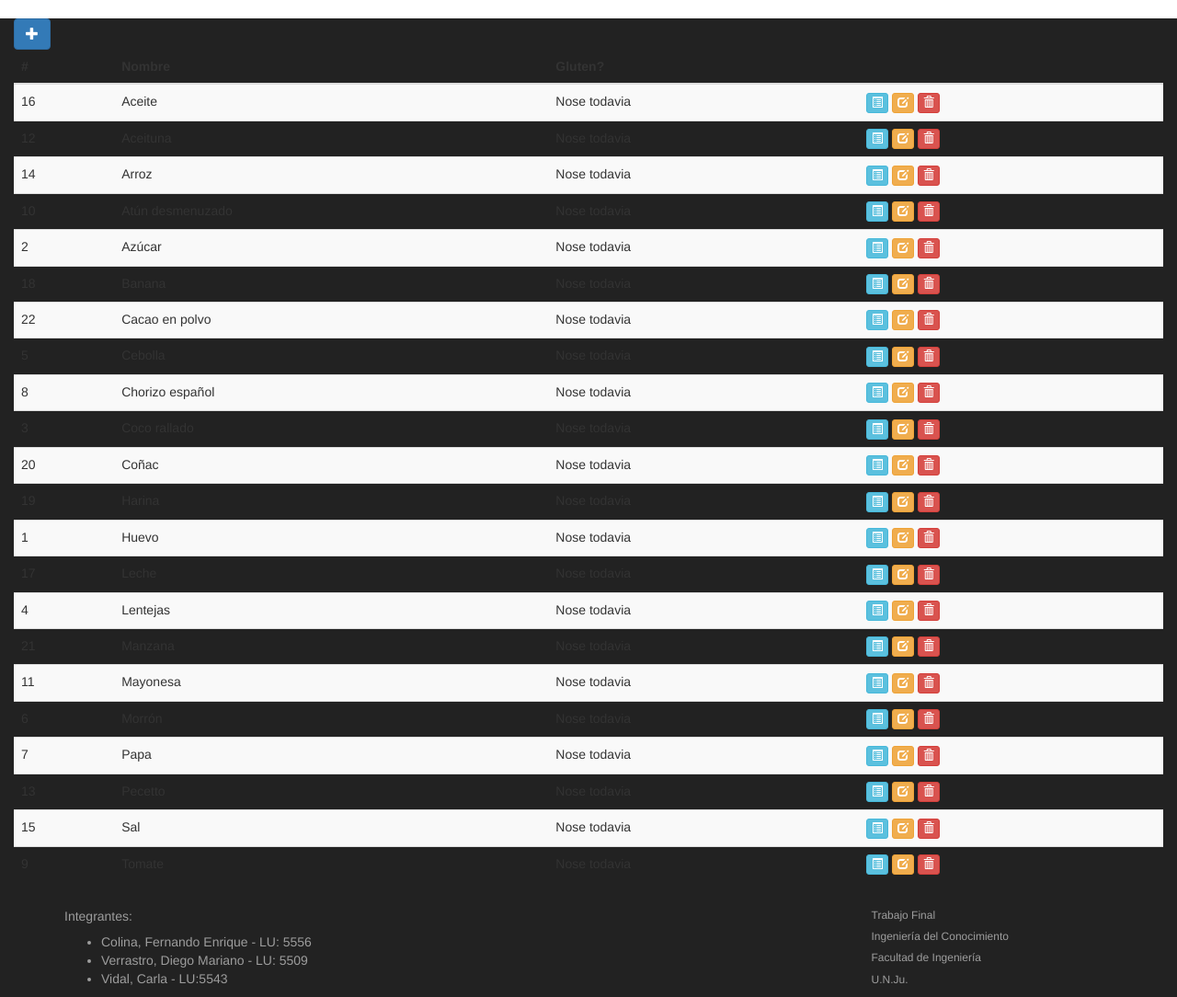
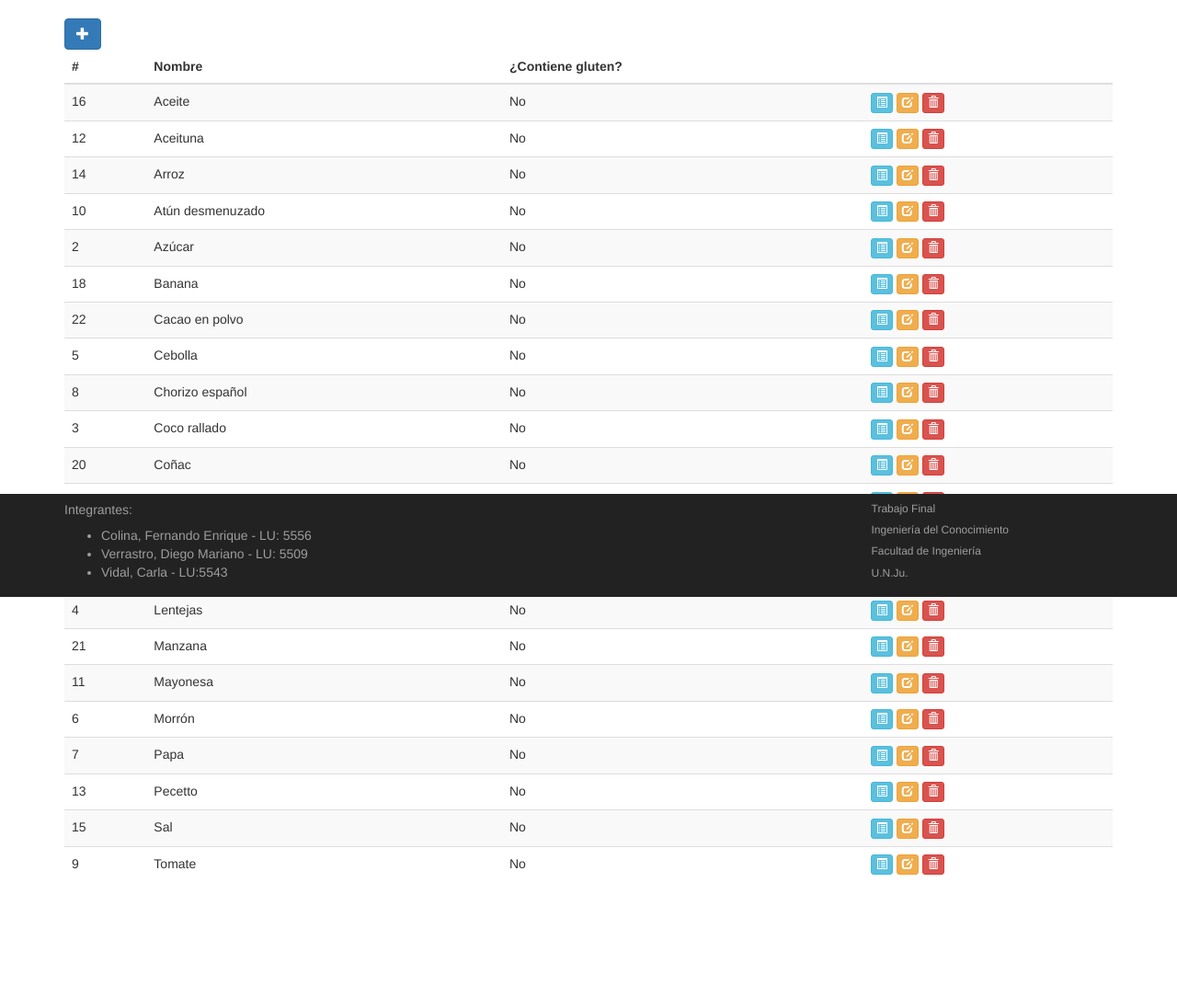
Before and after one commit to fercs2015/plinco-recipes, a Django app: page /recetario/ingredientes/ in a window 1280 px wide. Shown: the part 151-1235 px from the top of the page at 92% size. After the commit the page ends 1102 px from the top, so only its background shows below. Run offline with Django 3.2, Linux system fonts and the light colour scheme; data comes from the database, SQL or seed files in the repository; some libraries are stand-ins or nearby versions.

Commit message:
Modificado algunos detalles

```diff
--- a/plquery/static/plquery/css/main.css
+++ b/plquery/static/plquery/css/main.css
@@ -73,7 +73,11 @@
 footer {
 	background-color: #222;
 	border-color: #080808;
-	color: #9d9d9d
+	color: #9d9d9d;
+	position: fixed;
+	bottom: 0;
+	width: 100%;
+	height: 14%;
 }
 
 .consola {
--- a/recetario/templates/recetario/ingredientes.html
+++ b/recetario/templates/recetario/ingredientes.html
@@ -1,8 +1,11 @@
 {% extends 'plquery/base.html' %}
 
 {% block content %}
+<div id="listarecetas" class="container">
+	<div class="row">
 		<div class="col-md-12">
-		<a href="{% url 'recetario:nuevoingrediente' %}"><button type="button" class="btn btn-primary">
+			<a href="{% url 'recetario:nuevoingrediente' %}">
+			<button type="button" class="btn btn-primary" data-toggle="modal" data-target="#modalIngrediente">
 			<span class="glyphicon glyphicon-plus"></button></span></a>
 			{% if ingredientes_list %}
 			<div class="table-responsive">
@@ -11,7 +14,7 @@
 						<tr>
 							<th>#</th>
 							<th>Nombre</th>
-						<th>Gluten?</th>
+							<th>¿Contiene gluten?</th>
 							<th></th>
 						</tr>
 					</thead>
@@ -20,7 +23,7 @@
 						<tr>
 							<td>{{ ingrediente.pk }}</td>
 							<td>{{ ingrediente.nombre }}</td>
-						<td>Nose todavia</td>
+							<td>{{ ingrediente.gluten|yesno:'Sí,No,Quizás' }}</td>
 							<td><div class="btn-group">
 								<a href="{% url 'recetario:detalleingrediente' ingrediente.pk %}"><button type="button" class="btn btn-info btn-xs">
 									<span class="glyphicon glyphicon-list-alt"></span>
@@ -41,7 +44,11 @@
 				<p>No hay ingredientes disponibles</p>
 			{% endif %}
 		</div>
+	</div>
+</div>
+{% endblock %}
 
+{% block js %}
 <script src="//ajax.googleapis.com/ajax/libs/jquery/1.10.2/jquery.min.js" type="text/javascript"></script>
 	<script language="javascript" type="text/javascript">
 		$(document).ready(function () {
@@ -50,5 +57,4 @@
 			});
 		});
 	</script>
-
 {% endblock %}
--- a/recetario/views.py
+++ b/recetario/views.py
@@ -42,13 +42,13 @@
 class IngredienteCreate(generic.CreateView):
     model = Ingrediente
     template_name = 'recetario/ingrediente_form.html'
-    fields = ('nombre')
+    fields = ('nombre', 'gluten')
     success_url = reverse_lazy('recetario:listaingredientes')
 
 class IngredienteUpdate(generic.UpdateView):
     model = Ingrediente
     template_name = 'recetario/ingrediente_form.html'
-    fields = ('nombre')
+    fields = ('nombre', 'gluten')
     success_url = reverse_lazy('recetario:listaingredientes')
 
 class IngredienteDelete(generic.DeleteView):
```
Also changed, not shown: plquery/templates/plquery/base.html (+2 -7 lines), plquery/templates/plquery/principal.html (+3 -5 lines), recetario/templates/recetario/recetas.html (+6 -1 lines). Lines whose indentation alone changed are shown as unchanged.
